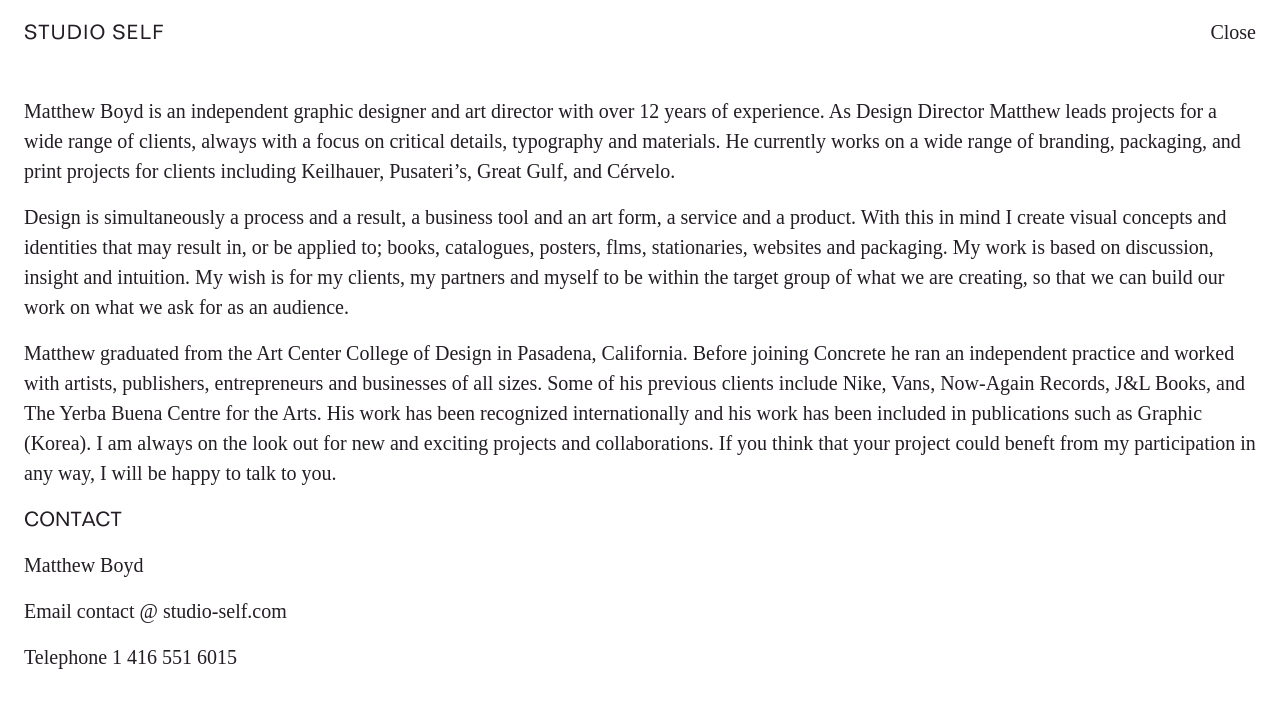
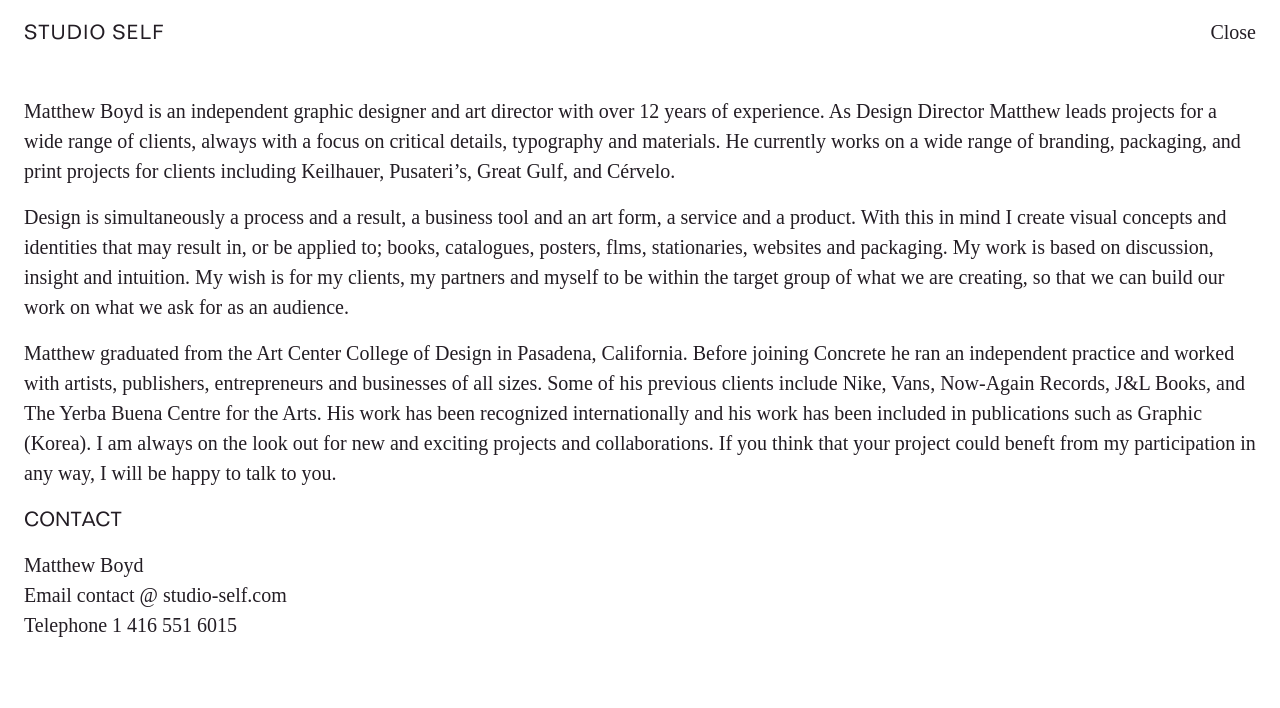
Before and after one commit to studio-cartogram/studioself, a Jekyll site: the page built from information.markdown, in a window 1280 px wide. Shown: the top 708 px of the page. Built offline with Jekyll 4.4.1, drawn with Linux system fonts in a browser that asks for light colours.

Commit message:
Updated Main and 3 other files

```diff
--- a/_sass/atoms/_list.scss
+++ /dev/null
@@ -1,6 +0,0 @@
-li,
-ul {
-  margin: 0;
-  padding: 0;
-  list-style: none;
-}
--- a/_sass/typography/_global.scss
+++ b/_sass/typography/_global.scss
@@ -29,6 +29,18 @@
 
 .format {
   text-align: left;
+
+  li,
+  ul {
+    &,
+    & > p {
+      margin: 0;
+      padding: 0;
+      list-style: none;
+    }
+  }
+
+  ul,
   p,
   h1,
   h2,
--- a/css/main.scss
+++ b/css/main.scss
@@ -57,7 +57,6 @@
 @import 'atoms/media';
 @import 'atoms/curtain';
 @import 'atoms/intro';
-@import 'atoms/list';
 
 /**
  * Organisms Styles
--- a/information.markdown
+++ b/information.markdown
@@ -9,6 +9,7 @@
 
 Matthew graduated from the Art Center College of Design in Pasadena, California. Before joining Concrete he ran an independent practice and worked with artists, publishers, entrepreneurs and businesses of all sizes. Some of his previous clients include Nike, Vans, Now-Again Records, J&L Books, and The Yerba Buena Centre for the Arts. His work has been recognized internationally and his work has been included in publications such as Graphic (Korea). I am always on the look out for new and exciting projects and collaborations. If you think that your project could beneft from my participation in any way, I will be happy to talk to you.
 
+
 # CONTACT
 
 * Matthew Boyd
```
